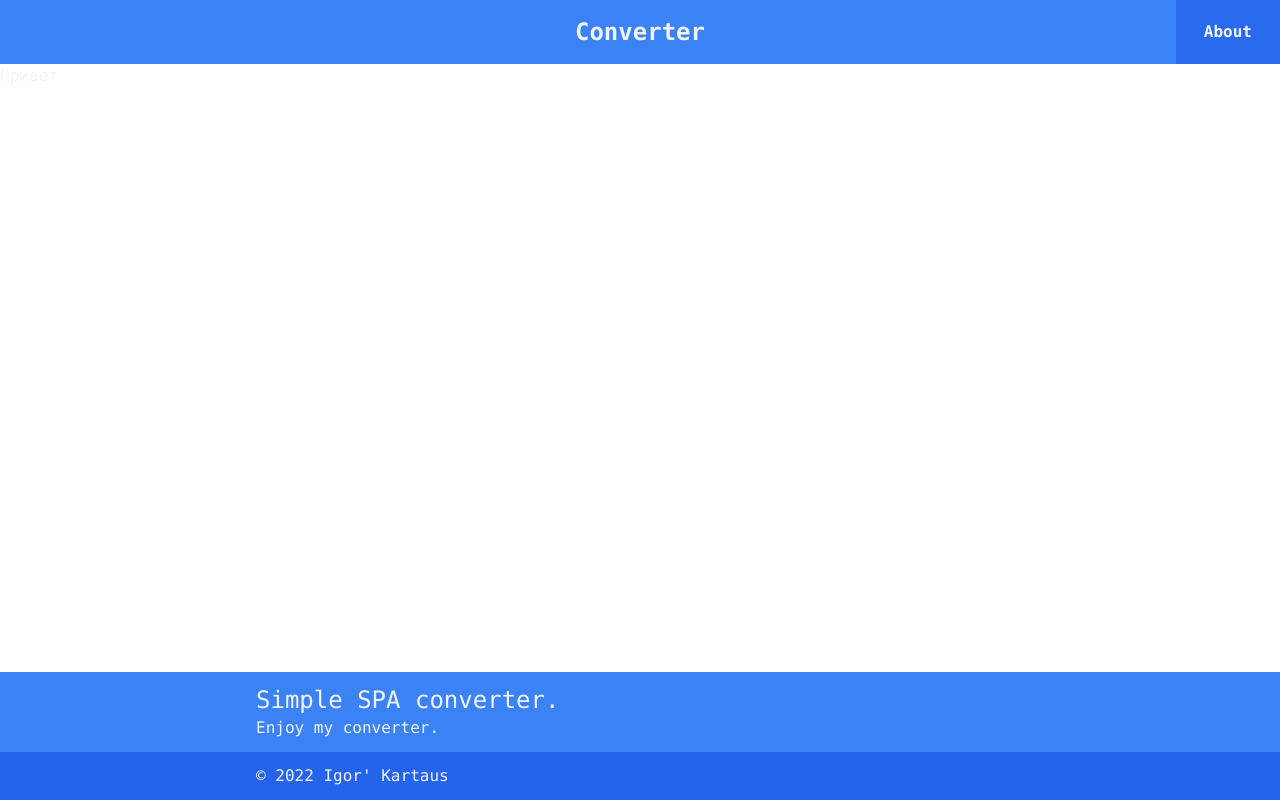
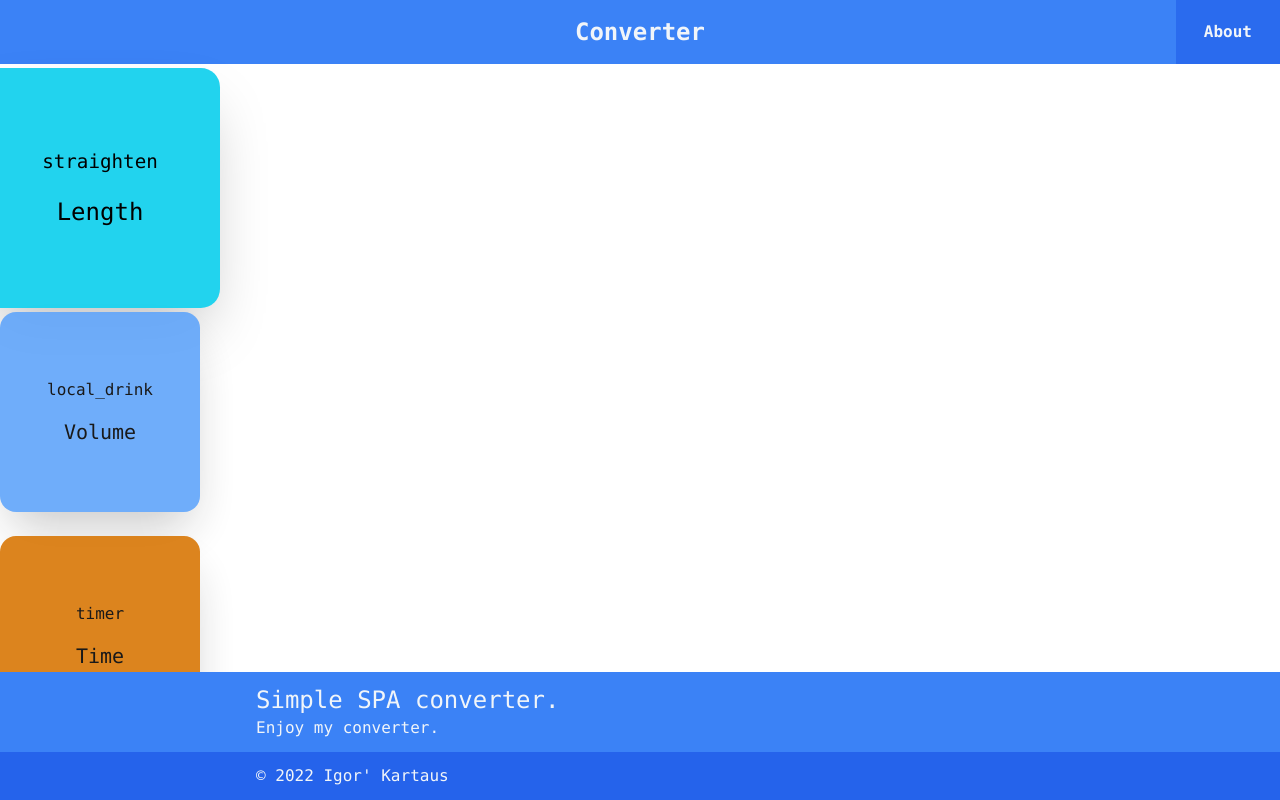
Before and after one commit to Blazac97/converter-tailwind, a React (Create React App) app: page / in a window 1280 px wide. Shown: the top 800 px of the page. Built offline with nearby package versions, Linux system fonts and the light colour scheme.

Commit message:
Add navpanel

```diff
--- a/package.json
+++ b/package.json
@@ -11,6 +11,7 @@
     "@types/react": "^18.0.15",
     "@types/react-dom": "^18.0.6",
     "@types/react-router-dom": "^5.3.3",
+    "material-icons": "^1.11.7",
     "react": "^18.2.0",
     "react-dom": "^18.2.0",
     "react-router-dom": "^6.3.0",
--- a/src/App.tsx
+++ b/src/App.tsx
@@ -1,16 +1,19 @@
-import { Header } from './components/header';
-import { Footer } from './components/footer';
-import {BrowserRouter, Routes  ,Route} from 'react-router-dom'
+import { Header } from "./components/header";
+import { Footer } from "./components/footer";
+import { BrowserRouter, Routes, Route } from "react-router-dom";
+import { Navpage } from "./pages/navpage";
 function App() {
   return (
     <BrowserRouter>
-    <div className=' static font-mono text-slate-100'>
-    <Header/>
-    <div className=''>
-Привет
-    </div>
-    <Footer/>
-    </div>
+      <div className=" static font-mono text-slate-100">
+        <Header />
+        <div className="container mx-auto mt-2">
+          <Routes>
+            <Route element={<Navpage />} path="/" />
+          </Routes>
+        </div>
+        <Footer />
+      </div>
     </BrowserRouter>
   );
 }
--- a/src/components/header.tsx
+++ b/src/components/header.tsx
@@ -1,12 +1,17 @@
 import React from "react";
 import { NavLink } from "react-router-dom";
 export const Header: React.FC = () => {
-  return <div className="flex justify-center  w-screen h-16 bg-blue-500 font-mono p-нф0 m-0 ">
-    <div className="flex items-center text-2xl font-bold text-slate-100">
-       <p>Converter</p>
+  return (
+    <div className="flex justify-center  w-screen h-16 bg-blue-500 font-mono p-нф0 m-0 ">
+      <div className="flex items-center text-2xl font-bold text-slate-100">
+        <p>Converter</p>
+      </div>
+
+      <NavLink to="/about">
+        <div className="flex items-center absolute h-16 px-7 text-slate-100 right-0 font-semibold bg-blue-600/75 hover:bg-blue-400 cursor-pointer ">
+          About
+        </div>
+      </NavLink>
     </div>
-
-   <NavLink to="/about" ><div className="flex items-center absolute h-16 px-7 text-slate-100 right-0 font-semibold bg-blue-600/75 hover:bg-blue-400 cursor-pointer ">About</div></NavLink>
-
-  </div>;
+  );
 };
--- a/src/components/navcard.tsx
+++ b/src/components/navcard.tsx
@@ -1,8 +1,19 @@
 import React from "react";
-export const Card:React.FC = ()=>{
-    return (
-        <div>
 
-        </div>
-    )
+export interface INavcardProps {
+  iconCode: string;
+  text: string;
+  wrapperClassName?: string;
 }
+
+export const Navcard: React.FC<INavcardProps> = (props) => (
+  <div
+    className={
+      "navcardcontainer justify-center text-black shadow-2xl mt-6 " +
+      props.wrapperClassName
+    }
+  >
+    <span className="material-icons">{props.iconCode}</span>
+    <span className="mt-4 text-xl">{props.text}</span>
+  </div>
+);
--- /dev/null
+++ b/src/components/navigation/Cards.ts
@@ -0,0 +1,24 @@
+import type { INavcardProps } from "../navcard";
+
+export const navpanelitems: INavcardProps[] = [
+  {
+    iconCode: "straighten",
+    text: "Length",
+    wrapperClassName: " bg-cyan-400",
+  },
+  {
+    iconCode: "local_drink",
+    text: "Volume",
+    wrapperClassName: " bg-blue-400",
+  },
+  {
+    iconCode: "timer",
+    text: "Time",
+    wrapperClassName: " bg-amber-600 ",
+  },
+  {
+    iconCode: "weekend",
+    text: "Mass",
+    wrapperClassName: " bg-lime-400 ",
+  },
+];
--- /dev/null
+++ b/src/components/navpanel.tsx
@@ -0,0 +1,17 @@
+import React from "react";
+import { NavLink } from "react-router-dom";
+import { Navcard } from "./navcard";
+import { navpanelitems } from "./navigation/Cards";
+export const Navpanel: React.FC = () => (
+  <div className="  ">
+    {navpanelitems.map((item) => (
+      <div className="">
+        <Navcard
+          text={item.text}
+          iconCode={item.iconCode}
+          wrapperClassName={item.wrapperClassName}
+        />
+      </div>
+    ))}
+  </div>
+);
--- a/src/index.css
+++ b/src/index.css
@@ -1,3 +1,34 @@
 @tailwind base;
 @tailwind components;
 @tailwind utilities;
+@import "material-icons/iconfont/material-icons.css";
+
+body {
+  height: 100%;
+  width: 100%;
+  margin: 0;
+}
+.navcardcontainer {
+  display: flex;
+  flex-direction: column;
+  width: 200px;
+  height: 200px;
+  align-items: center;
+  justify-content: center;
+  border: 1px;
+  border-style: none;
+  border-radius: 1em;
+  cursor: pointer;
+  -webkit-transition: all 0.3s ease;
+  -moz-transition: all 0.3s ease;
+  -o-transition: all 0.3s ease;
+  transition: all 0.3s ease;
+  opacity: 0.9;
+}
+
+.navcardcontainer:hover {
+  -webkit-transform: scale(1.2);
+  -ms-transform: scale(1.2);
+  transform: scale(1.2);
+  opacity: 1;
+}
--- /dev/null
+++ b/src/pages/navpage.tsx
@@ -0,0 +1,5 @@
+import React from "react";
+import { Navpanel } from "../components/navpanel";
+export const Navpage: React.FC = () => {
+  return <Navpanel />;
+};
--- a/src/reportWebVitals.ts
+++ b/src/reportWebVitals.ts
@@ -1,8 +1,8 @@
-import { ReportHandler } from 'web-vitals';
+import { ReportHandler } from "web-vitals";
 
 const reportWebVitals = (onPerfEntry?: ReportHandler) => {
   if (onPerfEntry && onPerfEntry instanceof Function) {
-    import('web-vitals').then(({ getCLS, getFID, getFCP, getLCP, getTTFB }) => {
+    import("web-vitals").then(({ getCLS, getFID, getFCP, getLCP, getTTFB }) => {
       getCLS(onPerfEntry);
       getFID(onPerfEntry);
       getFCP(onPerfEntry);
```
Also changed, not shown: src/components/footer.tsx (+4 -4 lines), src/index.tsx (+6 -7 lines), 1 other file (tests, documents, lock files or other folders).
